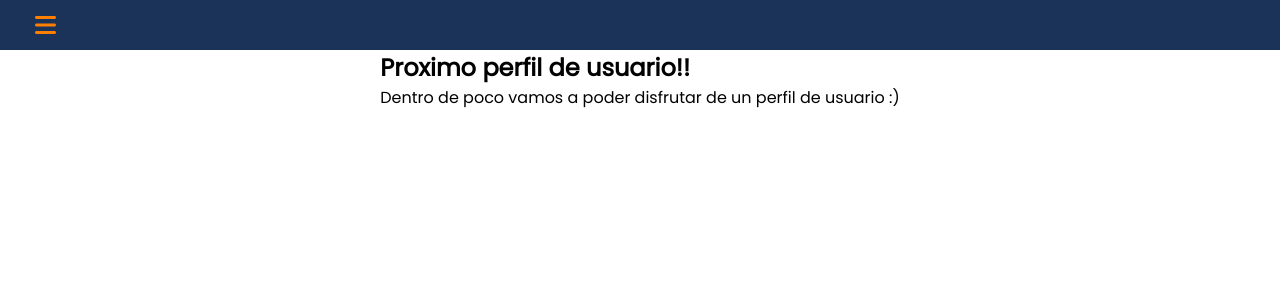
After one commit to IgnacioLopez04/TP-IW2023-Lopez-Bellotti-Trinchieri, a Django app: page /registration/user/ in a window 1280 px wide. The commit adds this page. Shown: the top 300 px of the page. Run offline with Django 4.2, Linux system fonts and the light colour scheme; the visitor is signed in with stand-in values (Sample User, id 1); some libraries are stand-ins or nearby versions.

Commit message:
Correccion de las calificaciones(filtro), CSS(usuario, viaje, dia viaje) y agregue un template de usuario

```diff
--- a/PlanificadorViajes/PlanificadorViajes/settings.py
+++ b/PlanificadorViajes/PlanificadorViajes/settings.py
@@ -128,7 +128,7 @@ AUTH_PASSWORD_VALIDATORS = [
 # Internationalization
 # https://docs.djangoproject.com/en/4.2/topics/i18n/
 
-LANGUAGE_CODE = 'en-us'
+LANGUAGE_CODE = 'es-AR'
 
 TIME_ZONE = 'UTC'
 
--- /dev/null
+++ b/PlanificadorViajes/SitioWeb/static/CSS/user.css
@@ -0,0 +1,20 @@
+@import url('https://fonts.googleapis.com/css2?family=Poppins:ital@0;1&display=swap');
+
+*{
+    margin: 0;
+    padding: 0;
+    box-sizing: border-box;
+    font-family: 'Poppins', sans-serif;
+}
+
+main{
+    width: 100%;
+    height: auto;
+    position: relative;
+    top: 50px;
+
+    display: flex;
+    align-items: center;
+    justify-content: center;
+    flex-direction: column;
+}
--- a/PlanificadorViajes/SitioWeb/static/CSS/viaje.css
+++ b/PlanificadorViajes/SitioWeb/static/CSS/viaje.css
@@ -25,7 +25,7 @@ main {
     display: flex;
     align-items: center;
 
-    height: 35%;
+    height: 50%;
 }
 
 #cont-bienvenida h1{
@@ -69,7 +69,7 @@ main {
 #btn-cargar-viaje{
     width: 100%;
     padding: 5px 0px;
-    margin: 15px 0px 00px 0px;
+    margin: 30px 0px 00px 0px;
 
     background-color: rgba(0,0,0,0.1);
     border: none;
--- a/PlanificadorViajes/SitioWeb/templates/inicio.html
+++ b/PlanificadorViajes/SitioWeb/templates/inicio.html
@@ -58,7 +58,7 @@
             <label for="dias-hasta-input">Cantidad de dias:</label>
             <input type="number" id="dias-hasta-input" name="dias-hasta" min="1" placeholder="Dia maximo">
             <label for="calificacion-input">Calificacion:</label>
-            <input type="number" id="calificacion-input" name="Calificacion" min="1" max"5">
+            <input type="number" id="calificacion-input" name="calificacion" min="1" max"5" placeholder="Ej: 3">
             <div class='div-btn-buscar'>
                 <button id="submit" type="submit">Buscar</button>
             </div>
--- a/PlanificadorViajes/base-templates/base.html
+++ b/PlanificadorViajes/base-templates/base.html
@@ -29,7 +29,7 @@
             <ul>
                 <li><a href="{%url 'sitio-inicio'%}">Inicio</a></li>
                 <li><a href="#search-form">Buscar</a></li>
-                <li><a href="#">Perfil</a></li>
+                <li><a href="{%url 'usuario'%}">Perfil</a></li>
                 <li><a href="{%url 'viajes-cargar-viaje'%}">Cargar Viajes</a></li> <!--Colocar url de la pagina de los viajes que tiene hecho un usuario.-->
             </ul>
         </div>
--- /dev/null
+++ b/PlanificadorViajes/registration/templates/user.html
@@ -0,0 +1,19 @@
+{% extends 'base.html' %}
+{% load static %}
+
+{% block estilo%}
+    <link rel="stylesheet" href={% static 'CSS/user.css'%}>
+{% endblock %}
+
+{% block content%}
+<main>
+    <section>
+        <div>
+            <h1>Proximo perfil de usuario!!</h1>
+        </div>
+        <div>
+            <p>Dentro de poco vamos a poder disfrutar de un perfil de usuario :)</p>
+        </div>
+    </section>
+</main>
+{% endblock %}
--- a/PlanificadorViajes/registration/urls.py
+++ b/PlanificadorViajes/registration/urls.py
@@ -6,4 +6,5 @@ urlpatterns = [
     path('login/', auth_views.LoginView.as_view(template_name='login.html'), name='login'),
     path('logout/', auth_views.LogoutView.as_view(template_name='logout.html'), name='logout'),
     path('signup/', views.registration, name='signup'),
+    path('user/', views.user, name='usuario'),
 ]
--- a/PlanificadorViajes/registration/views.py
+++ b/PlanificadorViajes/registration/views.py
@@ -1,6 +1,7 @@
 from django.shortcuts import render, redirect
 from registration.forms import UserRegisterForm
 from django.contrib import messages
+from django.contrib.auth.decorators import login_required
 
 def registration(request):
     if request.method == "POST":
@@ -13,3 +14,7 @@ def registration(request):
     else:
         form = UserRegisterForm()
     return render(request, 'signup.html', {'registration_form': form})
+
+@login_required
+def user(request):
+    return render(request, 'user.html', {})
--- a/PlanificadorViajes/viajes/models.py
+++ b/PlanificadorViajes/viajes/models.py
@@ -17,7 +17,7 @@ class Viaje_General(models.Model):
     cantidadDias = models.IntegerField(null=True)
     descripcion = models.CharField(max_length=250)
     usuario = models.ForeignKey(User, on_delete=models.CASCADE, null=True)
-    calificacion= models.DecimalField(max_digits=3, decimal_places=2, null=True)
+    calificacion= models.IntegerField(null=True)
     mesDesde = models.ForeignKey(Mes, related_name='mes_desde', on_delete=models.SET_NULL, null=True, blank=True)
     mesHasta = models.ForeignKey(Mes, related_name='mes_hasta', on_delete=models.SET_NULL, null=True, blank=True)
 
```
Also changed, not shown: PlanificadorViajes/apis/views.py (+4 -3 lines), PlanificadorViajes/viajes/forms.py (+13 -0 lines), PlanificadorViajes/viajes/views.py (+17 -2 lines), PlanificadorViajes/viajes/migrations/0013_alter_viaje_general_calificacion.py (added), 1 other file.
